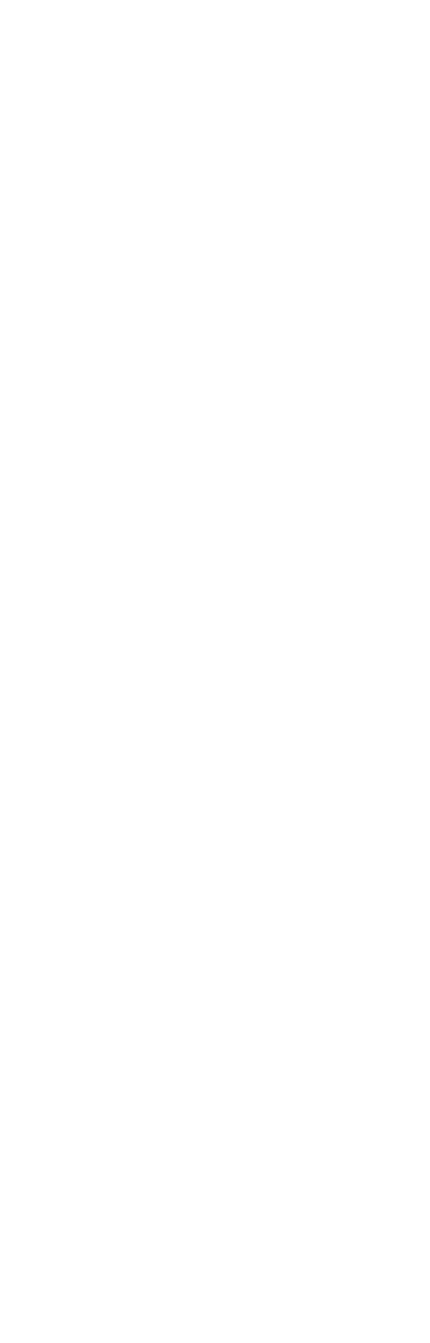
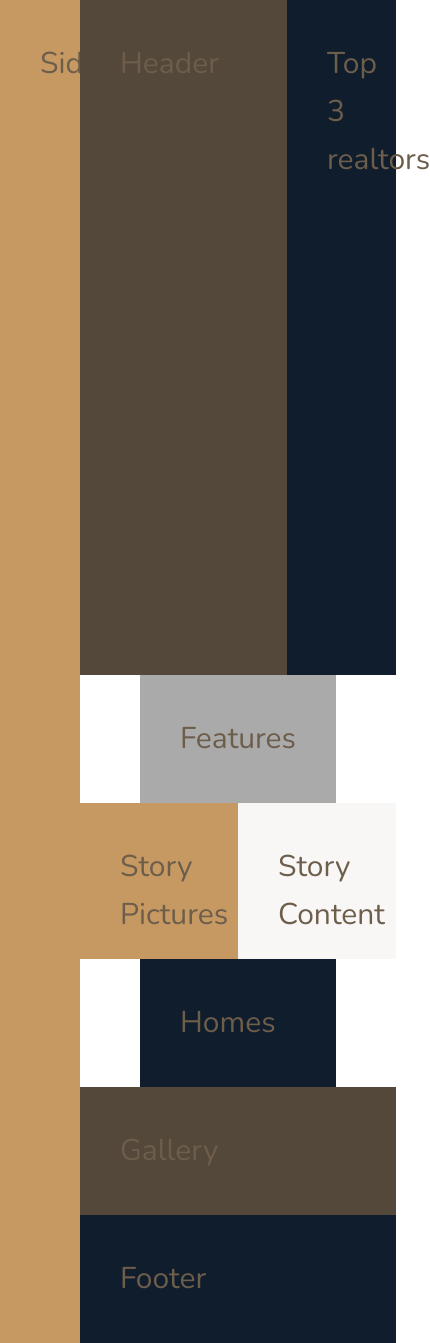
Before and after one commit to navneetpatel-dev/Family-Home-Selling-Portfolio-Using-Grid-Css, a website: page index.html in a window 390 px wide. Shown: the whole page, 430 px wide, since content can reach past the window. Before the commit the page ends 844 px from the top, so only its background shows below. Drawn offline with nearby package versions, Linux system fonts and the light colour scheme; files that its build step writes are made by us from their sources.

Commit message:
Added full site grid flexible and responsive structure

```diff
--- a/index.html
+++ b/index.html
@@ -1,17 +1,28 @@
 <!DOCTYPE html>
 <html lang="en">
-    <head>
-        <meta charset="UTF-8">
-        <meta name="viewport" content="width=device-width, initial-scale=1.0">
-        <meta http-equiv="X-UA-Compatible" content="ie=edge">
+  <head>
+    <meta charset="UTF-8" />
+    <meta name="viewport" content="width=device-width, initial-scale=1.0" />
+    <meta http-equiv="X-UA-Compatible" content="ie=edge" />
 
-        <link href="https://fonts.googleapis.com/css?family=Josefin+Sans:300,400,400i|Nunito:300,300i" rel="stylesheet">
-        <link rel="stylesheet" href="css/style.css">
-        <link rel="shortcut icon" type="image/png" href="img/favicon.png">
+    <link
+      href="https://fonts.googleapis.com/css?family=Josefin+Sans:300,400,400i|Nunito:300,300i"
+      rel="stylesheet"
+    />
+    <link rel="stylesheet" href="css/style.css" />
+    <link rel="shortcut icon" type="image/png" href="img/favicon.png" />
 
-        <title>nexter &mdash; your home, your freedom</title>
-    </head>
-    <body class="container">
-
-    </body>
+    <title>nexter &mdash; your home, your freedom</title>
+  </head>
+  <body class="container">
+    <div class="sidebar">Sidebar</div>
+    <div class="header">Header</div>
+    <div class="realtors">Top 3 realtors</div>
+    <div class="features">Features</div>
+    <div class="story__pictures">Story Pictures</div>
+    <div class="story__content">Story Content</div>
+    <div class="homes">Homes</div>
+    <div class="gallery">Gallery</div>
+    <div class="footer">Footer</div>
+  </body>
 </html>
--- a/sass/_base.scss
+++ b/sass/_base.scss
@@ -1,15 +1,49 @@
 // COLOR VARIABLES
 $color-primary: #c69963;
-$color-primary-dark: #B28451;
+$color-primary-dark: #b28451;
 
 $color-secondary: #101d2c;
 
 $color-grey-light-1: #f9f7f6;
 $color-grey-light-2: #aaa;
 
-$color-grey-dark-1: #54483A;
-$color-grey-dark-2: #6D5D4B;
+$color-grey-dark-1: #54483a;
+$color-grey-dark-2: #6d5d4b;
 
 // FONT VARIABLES
-$font-primary: 'Nunito', sans-serif;
-$font-display: 'Josefin Sans', sans-serif;
+$font-primary: "Nunito", sans-serif;
+$font-display: "Josefin Sans", sans-serif;
+
+*,
+*::before,
+*::after {
+  margin: 0;
+  padding: 0;
+  box-sizing: inherit;
+}
+
+html {
+  box-sizing: border-box;
+  font-size: 62.5%;
+}
+
+body {
+  font-family: $font-primary;
+  color: $color-grey-dark-2;
+  font-weight: 300;
+  line-height: 1.6;
+}
+
+.container {
+  display: grid;
+  grid-template-rows: 80vh min-content /*or auto */ 40vw repeat(3, min-content);
+  grid-template-columns:
+    [sidebar-start] 8rem [sidebar-end full-start] minmax(6rem, 1fr)
+    [center-start] repeat(8, [col-start] minmax(min-content, 14rem) [col-end])
+    [center-end] minmax(6rem, 1fr) [full-end];
+
+  & > * {
+    padding: 40px;
+    font-size: 3rem;
+  }
+}
--- a/sass/_features.scss
+++ b/sass/_features.scss
@@ -0,0 +1,4 @@
+.features {
+  background-color: $color-grey-light-2;
+  grid-column: center-start / center-end;
+}
--- a/sass/_footer.scss
+++ b/sass/_footer.scss
@@ -0,0 +1,4 @@
+.footer {
+  background-color: $color-secondary;
+  grid-column: full-start / full-end;
+}
--- a/sass/_gallery.scss
+++ b/sass/_gallery.scss
@@ -0,0 +1,4 @@
+.gallery {
+  background-color: $color-grey-dark-1;
+  grid-column: full-start / full-end;
+}
--- a/sass/_header.scss
+++ b/sass/_header.scss
@@ -0,0 +1,4 @@
+.header {
+  background-color: $color-grey-dark-1;
+  grid-column: full-start / col-end 6;
+}
--- a/sass/_homes.scss
+++ b/sass/_homes.scss
@@ -0,0 +1,4 @@
+.homes {
+  background-color: $color-secondary;
+  grid-column: center-start / center-end;
+}
--- a/sass/_realtors.scss
+++ b/sass/_realtors.scss
@@ -0,0 +1,4 @@
+.realtors {
+  background-color: $color-secondary;
+  grid-column: col-start 7 / full-end;
+}
--- a/sass/_sidebar.scss
+++ b/sass/_sidebar.scss
@@ -0,0 +1,5 @@
+.sidebar {
+  background-color: $color-primary;
+  grid-column: sidebar-start / sidebar-end;
+  grid-row: 1 / -1;
+}
--- a/sass/_story.scss
+++ b/sass/_story.scss
@@ -0,0 +1,11 @@
+.story {
+  &__pictures {
+    background-color: $color-primary;
+    grid-column: full-start / col-end 4;
+  }
+
+  &__content {
+    background-color: $color-grey-light-1;
+    grid-column: col-start 5 / full-end;
+  }
+}
```
Also changed, not shown: css/style.css (added).
